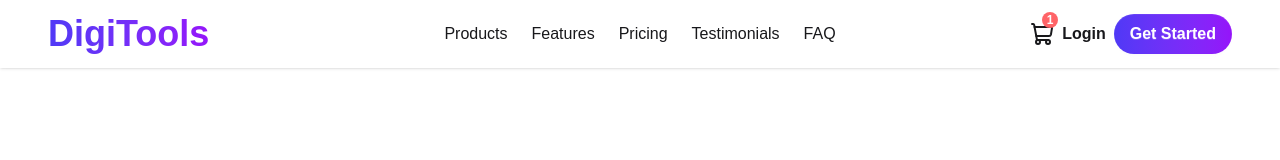
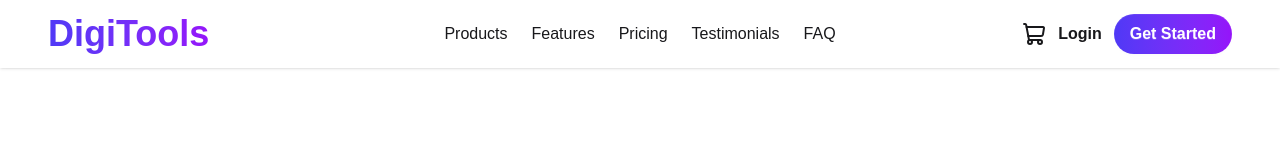
Before and after one commit to mdsalahuddin96/DigiTools, a React (Vite) app: page / in a window 1280 px wide. Shown: the top 160 px of the page. Built offline with nearby package versions, Linux system fonts and the light colour scheme.

Commit message:
functionality added to the product section

```diff
--- a/src/App.jsx
+++ b/src/App.jsx
@@ -5,7 +5,7 @@ import Stats from "./components/Stats";
 import Toggling from "./components/Toggling";
 import Products from "./components/products/Products";
 import Carts from "./components/carts/Carts";
-import Start from "./components/Started/Start";
+import Start from "./components/started/Start";
 import Pricing from "./components/pricing/Pricing";
 const fetchProducts = async () => {
   const res = await fetch('/products.json');
@@ -14,10 +14,11 @@ const fetchProducts = async () => {
 const productPromise = fetchProducts();
 function App() {
   const [activeTab, setActiveTab] = useState("product");
+  const [selectedItem,setSelectedItem]=useState([]);
   return (
     <>
       <header className="bg-base-100 shadow-sm sticky top-0">
-        <Nabvar></Nabvar>
+        <Nabvar selectedItem={selectedItem} setActiveTab={setActiveTab}></Nabvar>
       </header>
 
       {/* Banner section */}
@@ -34,7 +35,7 @@ function App() {
         <Toggling activeTab={activeTab} setActiveTab={setActiveTab}></Toggling>
         {activeTab === "product" && (
           <Suspense fallback={<p>Data loading...</p>}>
-            <Products productPromise={productPromise} />
+            <Products productPromise={productPromise} selectedItem={selectedItem} setSelectedItem={setSelectedItem} />
           </Suspense>
         )}
         {activeTab === "cart" && <Carts></Carts>}
--- a/src/components/Nabvar.jsx
+++ b/src/components/Nabvar.jsx
@@ -1,6 +1,6 @@
 import React from "react";
 import { ShoppingCart } from "lucide-react";
-const Nabvar = () => {
+const Nabvar = ({selectedItem, setActiveTab}) => {
   return (
     <div className="navbar max-w-300 mx-auto">
       <div className="navbar-start">
@@ -66,9 +66,11 @@ const Nabvar = () => {
           </li>
         </ul>
       </div>
-      <div className="navbar-end gap-2">
-        <div className="relative">
-          <div className="flex justify-center items-center text-[12px] font-semibold bg-red-400 rounded-full w-4 h-4 absolute -top-2.5 -right-1 text-white">1</div>
+      <div className="navbar-end gap-3">
+        <div className="relative cursor-pointer" onClick={()=>setActiveTab('cart')}>
+          {selectedItem.length>0&&
+          <div className="flex justify-center items-center text-[12px] font-semibold bg-red-400 rounded-full w-4 h-4 absolute -top-2.5 -right-1 text-white">{selectedItem.length}</div>
+          }
           <ShoppingCart />
         </div>
         <a className="text-[16px] font-semibold">Login</a>
--- a/src/components/Products/Product.jsx
+++ b/src/components/products/Product.jsx
@@ -1,7 +1,18 @@
-import React from "react";
+import React, { useState } from "react";
 import { Check } from "lucide-react";
-const Product = ({ product }) => {
+const Product = ({ product, selectedItem, setSelectedItem }) => {
+  const [isSelected,setIsSelected]=useState(false);
   const { name, description, tagType, price, period, features, icon } = product;
+  const handleBuy=()=>{
+    const isExist=selectedItem.find(item=>item.id===product.id)
+    if(isExist){
+      alert('Already Selected!')
+      return;
+    }
+    const newItem=[...selectedItem,product]
+    setSelectedItem(newItem)
+    setIsSelected(true)
+  }
   return (
     <div className="border-2 border-[#F1F1F1] rounded-2xl p-6 flex flex-col gap-2">
       <span
@@ -30,7 +41,7 @@ const Product = ({ product }) => {
           ))}
         </ul>
       </div>
-      <button className="btn text-[16px] font-bold bg-linear-to-r from-[#4F39F6] to-[#9514FA] text-white border-none rounded-full mt-2">Buy Now</button>
+      <button className="btn text-[16px] font-bold bg-linear-to-r from-[#4F39F6] to-[#9514FA] text-white border-none rounded-full mt-2" onClick={handleBuy}>{isSelected?'Added to cart':'Buy Now'}</button>
     </div>
   );
 };
--- a/src/components/Products/Products.jsx
+++ b/src/components/products/Products.jsx
@@ -1,11 +1,11 @@
 import React, { use } from 'react';
 import Product from './Product';
 
-const Products = ({productPromise}) => {
+const Products = ({productPromise, selectedItem, setSelectedItem}) => {
     const products=use(productPromise)
     return (
         <div className='mt-10 max-w-300 mx-auto grid md:grid-cols-2 gap-7 lg:grid-cols-3'>
-            {products.map(product=><Product key={product.id} product={product}></Product>)}
+            {products.map(product=><Product key={product.id} selectedItem={selectedItem} setSelectedItem={setSelectedItem} product={product}></Product>)}
         </div>
     );
 };
```
Also changed, not shown: src/components/carts/Cart.jsx (renamed from src/components/Carts/Cart.jsx), src/components/carts/Carts.jsx (renamed from src/components/Carts/Carts.jsx), src/components/started/Start.jsx (renamed from src/components/Started/Start.jsx), src/components/started/StartCard.jsx (renamed from src/components/Started/StartCard.jsx).
